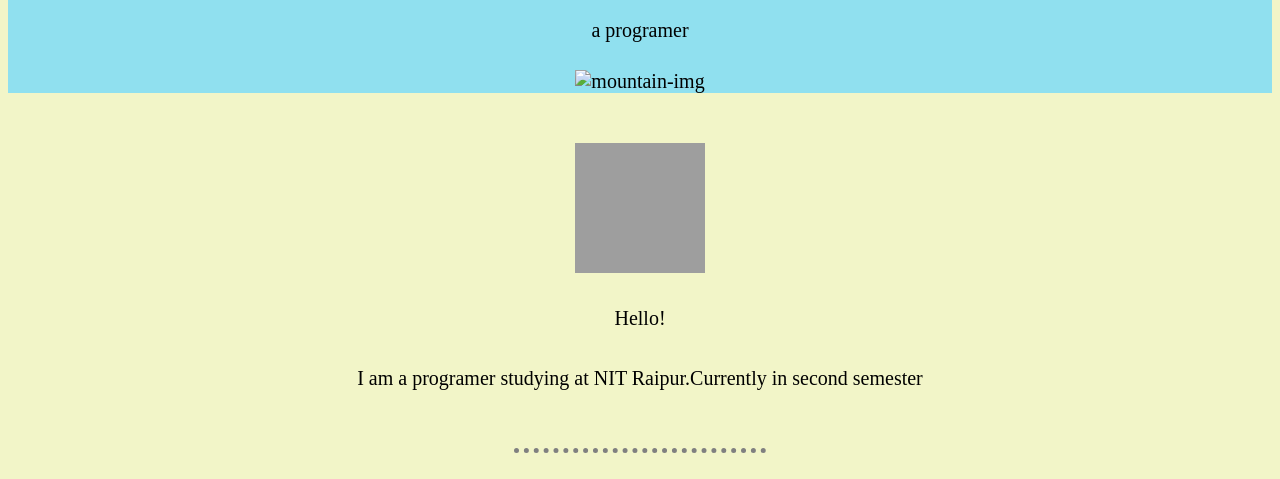
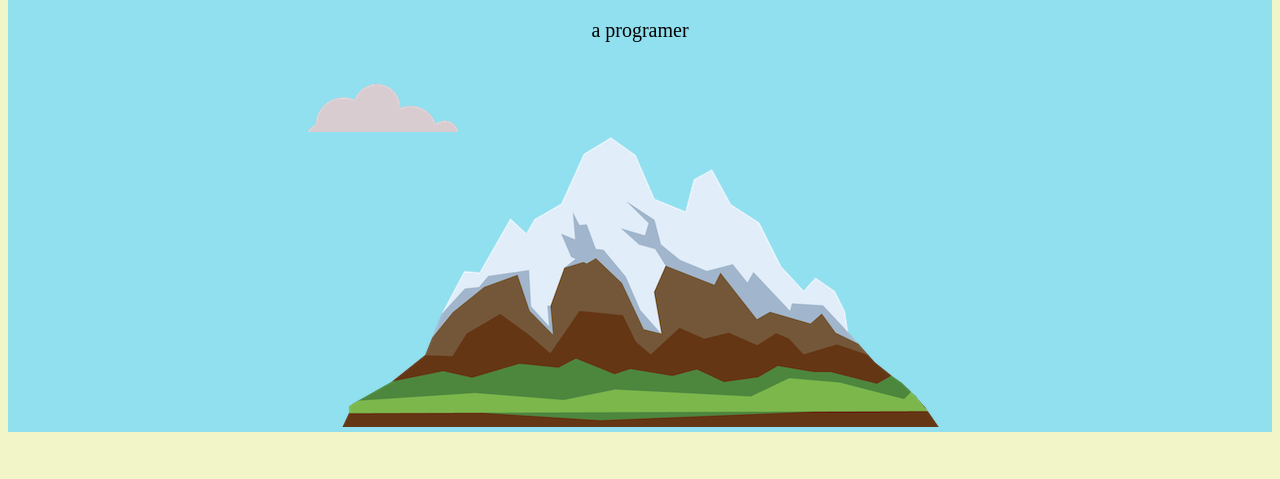
Before and after one commit to Saivinay63/personalsite, a plain HTML site: page index.html in a window 1280 px wide. Shown: the part 161-640 px from the top of the page. Drawn offline with Linux system fonts and the light colour scheme; the site is published under a folder, as on GitHub Pages, so addresses that start at the root find nothing; a web font is replaced by a local one.

Commit message:
updatedhtml

```diff
--- a/index.html
+++ b/index.html
@@ -6,7 +6,7 @@
     <meta name="viewport" content="width=device-width, initial-scale=1.0">
     <title>Sai Vinay Kumar</title>
     <link rel="stylesheet" href="CSS/style.css">
-    <link rel="shortcut icon" href="/favicon (2).ico" type="image/x-icon">
+    <link rel="shortcut icon" href="favicon (2).ico" type="image/x-icon">
     <link rel="preconnect" href="https://fonts.googleapis.com">
 <link rel="preconnect" href="https://fonts.gstatic.com" crossorigin>
 <link href="https://fonts.googleapis.com/css2?family=Architects+Daughter&family=Goudy+Bookletter+1911&family=Merriweather:ital@1&family=Poiret+One&family=Sacramento&display=swap" rel="stylesheet">
@@ -17,7 +17,7 @@
          <h3>I'm Sai Vinay Kumar</h3>
          <p>a programer</p>
          <img class="image2" src="images/cloud.png" alt="cloud-mg">
-         <img src="/images/mountain.png" alt="mountain-img">
+         <img src="images/mountain.png" alt="mountain-img">
     </div>
     <div class="containers">
     <div class="middle-container">
```
